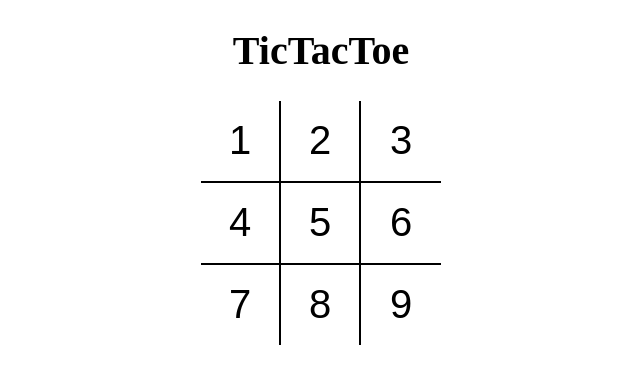
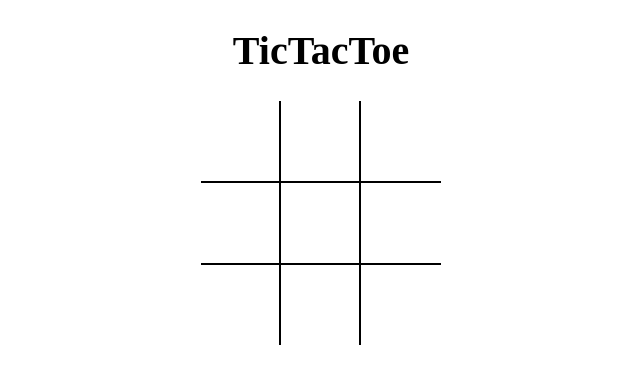
Before and after one commit to Vj-is-brand/tictactoe, a React (Vite) app: page / in a window 1280 px wide. Shown: the top 384 px of the page, without its empty margins (319-959 px from the left). Built offline with nearby package versions, Linux system fonts and the light colour scheme.

Commit message:
added board state and also react events

```diff
--- a/src/component/Board.jsx
+++ b/src/component/Board.jsx
@@ -1,25 +1,54 @@
-import React from 'react'
+import React , { useState } from 'react'
 import Square from './Square'
 
 const Board = () => {
+
+const [ board, setboard ] = useState(Array(9).fill(null));
+const [ isXNext , setIsXNext ] = useState(false);
+
+const handleSquareClick = (position) => {
+
+  if(board[position]){
+   return;
+  }
+
+  setboard( (prev)=> {
+   return prev.map((Square, pos ) => {
+    if(pos === position){
+      return isXNext ? 'x' : 'o';
+    }
+    return Square;
+   });
+  });
+ setIsXNext( prev => !prev);
+};
+
+const renderSquare = (position) => {
+  return(
+  <Square value={ board[position] }
+  onClick = { ( )=> handleSquareClick(position) } />
+  )
+}
+
+console.log(board);
   return (
     <div className='board'>
        <div className='board-row'>
-           <Square value = { 1 } />
-           <Square value = { 2 }/>
-           <Square value = { 3 }/>
+          { renderSquare(0)}
+          { renderSquare(1)}
+          { renderSquare(2)}
       </div>
 
       <div className='board-row'>
-           <Square value = { 4 }/>
-           <Square value = { 5 }/>
-           <Square value = { 6 }/>
+          { renderSquare(3)}
+          { renderSquare(4)}
+          { renderSquare(5)}
       </div>
 
        <div className='board-row'>
-           <Square value = { 7 }/>
-           <Square value = { 8 }/>
-           <Square value = { 9 }/>
+          { renderSquare(6)}
+          { renderSquare(7)}
+          { renderSquare(8)}
        </div>
     </div>
   );
--- a/src/component/Square.jsx
+++ b/src/component/Square.jsx
@@ -1,10 +1,10 @@
 import React from 'react'
 
-const Square = ({value}) => {
+const Square = ({value , onClick}) => {
     // console.log(props);
 
     return (
-      <button type = "button" className='square' >{value}</button>
+        <button type = "button" className='square' onClick={ onClick }>{value}</button>
   )
 }
 
```
